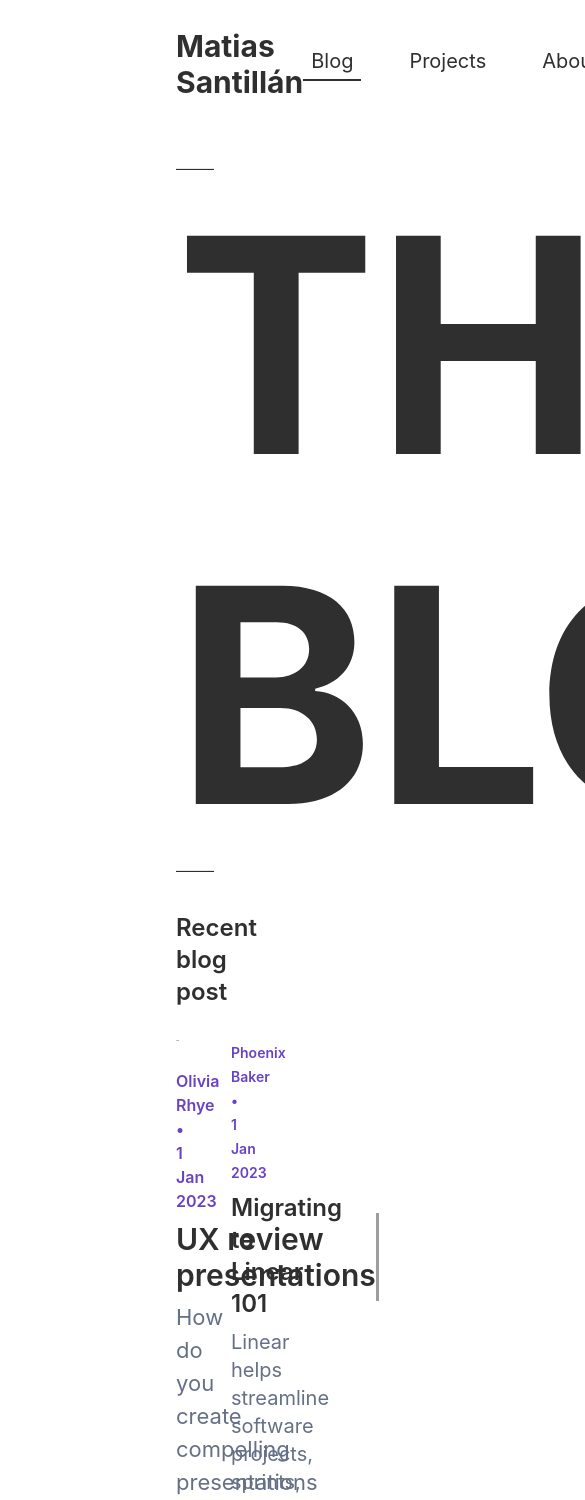
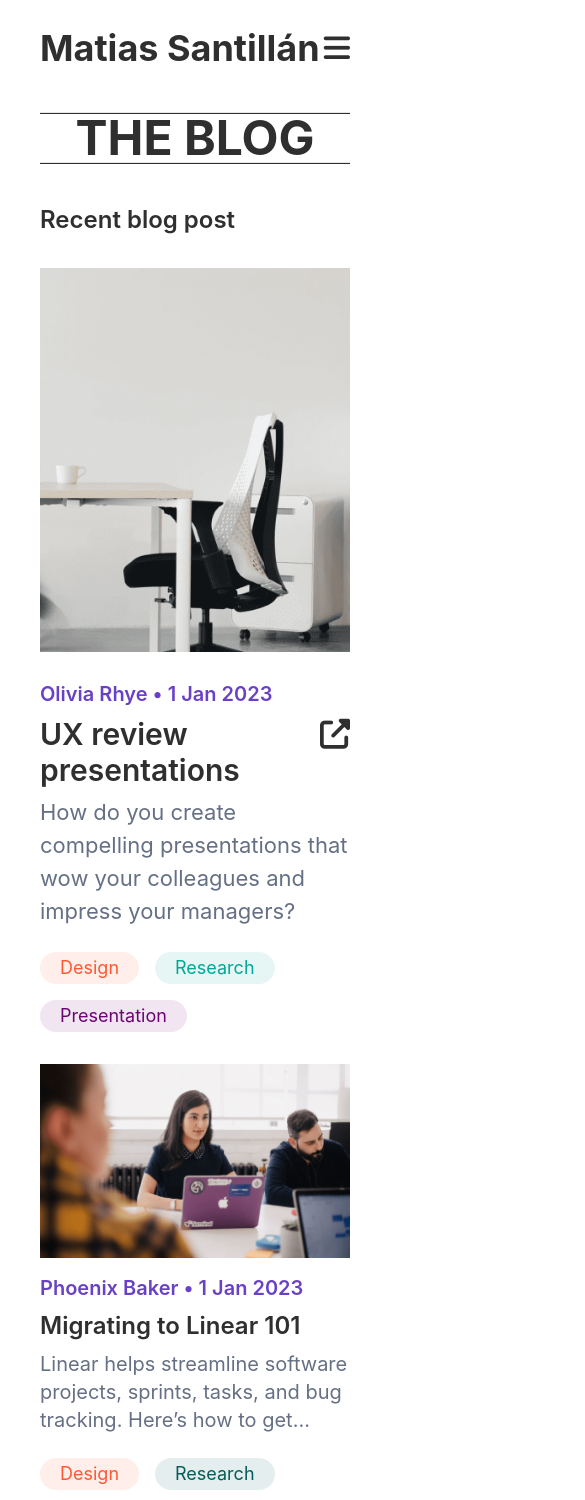
Before and after one commit to MatiSanti7/TheBlog, a React (Vite) app: page / in a window 390 px wide. Shown: the top 1500 px of the page, 585 px wide, since content can reach past the window. Built offline with nearby package versions, Linux system fonts and the light colour scheme; grey boxes are pictures that could not be loaded; the HTML template or start-up script is replaced by a standard one.

Commit message:
Added Media Queries Blog Section

```diff
--- a/src/App.jsx
+++ b/src/App.jsx
@@ -11,7 +11,11 @@ const App = () => {
   };
 
   return (
-    <div className={`${darkMode ? "dark-mode" : "light-mode"} px-44`}>
+    <div
+      className={`${
+        darkMode ? "dark-mode" : "light-mode"
+      } 2xl:px-44 md:px-20 px-10 pt-28`}
+    >
       <Nav toggleDarkMode={toggleDarkMode} />
       <Blog></Blog>
       <Footer></Footer>
--- a/src/components/Blog/Blog.jsx
+++ b/src/components/Blog/Blog.jsx
@@ -4,9 +4,11 @@ import AllBlogs from "./AllBlogs";
 const Blog = () => {
   return (
     <>
-      <hr className="mt-10" />
-      <h1 className="font-bold text-center">THE BLOG</h1>
-      <hr className="mb-10" />
+      <hr className="h-0.5 bg-[#2f2f2f]" />
+      <h1 className="font-bold text-center 2xl:text-[220px] 2xl:leading-[270px] md:text-[120px] md:leading-[170px] text-5xl">
+        THE BLOG
+      </h1>
+      <hr className="mb-10 h-0.5 bg-[#2f2f2f]" />
       <RecentBlog></RecentBlog>
       <AllBlogs></AllBlogs>
     </>
--- a/src/components/Blog/BlogPostCard.jsx
+++ b/src/components/Blog/BlogPostCard.jsx
@@ -1,27 +1,26 @@
 import PropTypes from "prop-types";
-import iconWrap from "../../assets/img/Icon-wrap.svg";
 
 const BlogPostCard = ({ post }) => {
   const { image, title, author, date, description, categories } = post;
   return (
-    <section className="grid grid-cols-2 gap-8">
-      <img src={image} alt={title} />
-      <div>
-        <small className="text-base font-semibold text-[#6941C6]">
+    <div className="grid-cols-2 gap-8 2xl:grid">
+      <img
+        src={image}
+        alt={title}
+        className="object-cover w-full md:h-auto h-96"
+      />
+      <div className="mt-5">
+        <small className="2xl:text-base md:text-lg text-xl font-semibold text-[#6941C6]">
           {author} • {date}
         </small>
         <a href="#" className="flex justify-between">
           <h3 className="py-2 text-3xl font-semibold">{title}</h3>
-          <img
-            src={iconWrap}
-            alt=""
-            className="text-[#2f2f2f] w-10 icon-wrap"
-          />
+          <i className="pt-2 text-3xl fa-solid fa-up-right-from-square"></i>
         </a>
         <p className="text-[22px] text-[#667085] font-normal mb-6">
           {description}
         </p>
-        <ul className="flex gap-4">
+        <ul className="flex flex-wrap gap-4">
           {categories.map((cat, index) => {
             const numRandom = Math.floor(Math.random() * 7) + 1;
             return (
@@ -32,7 +31,7 @@ const BlogPostCard = ({ post }) => {
           })}
         </ul>
       </div>
-    </section>
+    </div>
   );
 };
 
--- a/src/components/Blog/Post.jsx
+++ b/src/components/Blog/Post.jsx
@@ -4,17 +4,17 @@ const Post = ({ post }) => {
   const { image, title, author, date, description, categories } = post;
 
   return (
-    <div className="grid grid-cols-2 gap-5">
-      <img src={image} alt="" />
-      <div>
-        <small className="text-sm font-semibold text-[#6941C6]">
+    <div className="grid md:grid-cols-2 md:gap-5">
+      <img src={image} alt="" className="w-full" />
+      <div className="mt-4 md:mt-0">
+        <small className="2xl:text-base md:text-lg text-xl font-semibold text-[#6941C6]">
           {author} • {date}
         </small>
         <a href="">
           <h3 className="py-2 text-2xl font-semibold">{title}</h3>
         </a>
         <p className="text-xl text-[#667085] font-normal mb-6">{description}</p>
-        <ul className="flex gap-4">
+        <ul className="flex flex-wrap gap-4">
           {categories.map((cat, index) => {
             const numRandom = Math.floor(Math.random() * 7) + 1;
             return (
--- a/src/components/Blog/PostBlog.jsx
+++ b/src/components/Blog/PostBlog.jsx
@@ -1,26 +1,22 @@
 import PropTypes from "prop-types";
-import iconWrap from "../../assets/img/Icon-wrap.svg";
 
 const PostBlog = ({ post }) => {
   const { image, title, author, date, description, categories } = post;
   return (
-    <div className="post-blog">
-      <img
-        src={image}
-        alt=""
-        className="mb-5 h-[310px] object-cover w-[490px]"
-      />
-      <small className="text-base font-semibold text-[#6941C6]">
+    <div className="flex flex-col gap-5 h-min">
+      <img src={image} alt="" className="object-cover w-full xl:h-1/2 h-1/3" />
+      <div className="">
+        <small className="2xl:text-base md:text-lg text-xl font-semibold text-[#6941C6]">
           {author} • {date}
         </small>
-      <a href="#" className="flex justify-between">
-        <h3 className="py-2 text-3xl font-semibold">{title}</h3>
-        <img src={iconWrap} alt="" className="text-[#2f2f2f] w-10 icon-wrap" />
+        <a href="#" className="flex items-start justify-between">
+          <h3 className="w-11/12 py-2 text-3xl font-semibold">{title}</h3>
+          <i className="pt-2 text-3xl fa-solid fa-up-right-from-square"></i>
         </a>
         <p className="text-[22px] text-[#667085] font-normal mb-6">
           {description}
         </p>
-      <ul className="flex gap-2">
+        <ul className="flex flex-wrap gap-2">
           {categories.map((cat, index) => {
             const numRandom = Math.floor(Math.random() * 7) + 1;
             return (
@@ -30,6 +26,7 @@ const PostBlog = ({ post }) => {
             );
           })}
         </ul>
+      </div>
     </div>
   );
 };
--- a/src/components/Blog/PrincipalPost.jsx
+++ b/src/components/Blog/PrincipalPost.jsx
@@ -1,23 +1,26 @@
 import PropTypes from "prop-types";
-import iconWrap from "../../assets/img/Icon-wrap.svg";
 
 const PrincipalPost = ({ post }) => {
   const { image, title, author, date, description, categories } = post;
 
   return (
-    <div className="principal-post">
-      <img src={image} alt="img-principal" className="mb-7" />
-      <small className="text-base font-semibold text-[#6941C6]">
+    <div className="mb-8 principal-post">
+      <img
+        src={image}
+        alt="img-principal"
+        className="object-cover w-full mb-7 md:h-auto h-96"
+      />
+      <small className="2xl:text-base md:text-lg text-xl font-semibold text-[#6941C6]">
         {author} • {date}
       </small>
       <a href="#" className="flex justify-between">
         <h3 className="py-2 text-3xl font-semibold">{title}</h3>
-        <img src={iconWrap} alt="" className="text-[#2f2f2f] w-10 icon-wrap" />
+        <i className="pt-2 text-3xl fa-solid fa-up-right-from-square"></i>
       </a>
       <p className="text-[22px] text-[#667085] font-normal mb-6">
         {description}
       </p>
-      <ul className="flex gap-4">
+      <ul className="flex flex-wrap gap-4">
         {categories.map((cat, index) => {
           const numRandom = Math.floor(Math.random() * 7) + 1;
           return (
--- a/src/components/Blog/RecentBlog.jsx
+++ b/src/components/Blog/RecentBlog.jsx
@@ -6,9 +6,9 @@ import postsData from "../../../posts.json";
 
 const RecentBlog = () => {
   return (
-    <section className="pb-16">
-      <h2 className="mb-8 text-2xl font-semibold">Recent blog post</h2>
-      <div className="grid grid-cols-2 gap-8 mb-16">
+    <section className="pb-12">
+      <h2 className="pb-8 text-2xl font-semibold">Recent blog post</h2>
+      <div className="gap-8 mb-16 2xl:grid 2xl:grid-cols-2">
         <PrincipalPost post={postsData[0]}></PrincipalPost>
         <div className="flex flex-col gap-8 column-post">
           <Post post={postsData[1]}></Post>
--- a/src/components/Footer.jsx
+++ b/src/components/Footer.jsx
@@ -2,7 +2,7 @@ const Footer = () => {
   const yearCurrent = new Date().getFullYear();
   return (
     <footer>
-      <ul className="flex gap-6 py-8 text-xl">
+      <ul className="flex gap-6 py-8 2xl:text-xl">
         <li>
           <span>© {yearCurrent}</span>
         </li>
--- a/src/components/Nav.jsx
+++ b/src/components/Nav.jsx
@@ -1,21 +1,52 @@
+import { useEffect, useState } from "react";
 import PropTypes from "prop-types";
 import "./styles/header.css";
 
 const Nav = ({ toggleDarkMode }) => {
+  const [isMenuOpen, setIsMenuOpen] = useState(false);
+
+  const handleMenuToggle = () => {
+    setIsMenuOpen(!isMenuOpen);
+  };
+
+  useEffect(() => {
+    const bars = document.querySelector(".fa-bars");
+    const nav = document.querySelector(".nav");
+
+    const handleClick = () => {
+      nav.classList.toggle("top-0");
+      nav.classList.toggle("top-[-100%]");
+    };
+
+    if (bars) {
+      bars.addEventListener("click", handleClick);
+    }
+
+    return () => {
+      if (bars) {
+        bars.removeEventListener("click", handleClick);
+      }
+    };
+  }, []);
+
   return (
-    <nav className="flex items-center justify-between pt-7 pb-7">
-      <strong className="text-3xl">Matias Santillán</strong>
-      <ul className="flex gap-10 text-xl">
-        <li className="pb-1 pl-2 pr-2 nav-item active">
+    <header>
+      <nav className="fixed top-0 left-0 flex items-center justify-between w-full px-10 pt-7 pb-7 2xl:px-44 md:px-20 nav-princ">
+        <strong className="text-4xl md:text-xl 2xl:text-4xl">
+          Matias Santillán
+        </strong>
+        <div>
+          <ul className="hidden text-xl 2xl:gap-10 md:gap-2 md:flex">
+            <li className="px-2 pb-1 nav-item active">
               <a href="blog.html">Blog</a>
             </li>
-        <li className="pb-1 pl-2 pr-2 nav-item">
+            <li className="px-2 pb-1 nav-item">
               <a href="projects.html">Projects</a>
             </li>
-        <li className="pb-1 pl-2 pr-2 nav-item">
+            <li className="px-2 pb-1 nav-item">
               <a href="about.html">About</a>
             </li>
-        <li className="pb-1 pl-2 pr-2 nav-item">
+            <li className="px-2 pb-1 nav-item">
               <a href="newsletter.html">Newsletter</a>
             </li>
             <li>
@@ -25,7 +56,47 @@ const Nav = ({ toggleDarkMode }) => {
               </label>
             </li>
           </ul>
+          <div className="block text-3xl md:hidden">
+            <a href="/" onClick={(e) => e.preventDefault()}>
+              <i className="fas fa-bars" onClick={handleMenuToggle}></i>
+            </a>
+          </div>
+        </div>
       </nav>
+      <section
+        className={`fixed ${
+          isMenuOpen ? "top-0" : "top-[-100%]"
+        } left-0 flex flex-col items-center justify-end w-full h-screen bg-white nav`}
+      >
+        <strong className="mb-20 text-3xl md:text-xl">Matias Santillán</strong>
+        <ul className="flex flex-col gap-6 text-3xl text-center">
+          <li className="h-11 nav-item active">
+            <a href="blog.html">Blog</a>
+          </li>
+          <li className=" h-11 nav-item">
+            <a href="projects.html">Projects</a>
+          </li>
+          <li className=" h-11 nav-item">
+            <a href="about.html">About</a>
+          </li>
+          <li className=" h-11 nav-item">
+            <a href="newsletter.html">Newsletter</a>
+          </li>
+          <li>
+            <label className="switch">
+              <input type="checkbox" onChange={toggleDarkMode} />
+              <span className="slider round"></span>
+            </label>
+          </li>
+        </ul>
+        <a href="/" onClick={(e) => e.preventDefault()}>
+          <i
+            className="pb-20 text-5xl pt-80 fa-solid fa-xmark"
+            onClick={handleMenuToggle}
+          ></i>
+        </a>
+      </section>
+    </header>
   );
 };
 
--- a/src/components/styles/header.css
+++ b/src/components/styles/header.css
@@ -1,19 +1,21 @@
-h1 {
-  font-size: 300px !important;
-  line-height: 350px;
-}
-
-hr {
-  height: 2px !important;
-  background-color: #2f2f2f;
-}
-
 .active {
   border-bottom: 2px solid #2f2f2f;
 }
 
 .nav-item:hover {
   border-bottom: 2px solid #2f2f2f;
+}
+
+.nav-princ {
+  background-color: white;
+}
+
+.dark-mode .nav-princ {
+  background-color: #2f2f2f;
+}
+
+.dark-mode .nav {
+  background-color: #2f2f2f;
 }
 
 .dark-mode .nav-item:hover {
--- a/src/index.css
+++ b/src/index.css
@@ -10,6 +10,7 @@ body {
   margin: 0;
   padding: 0;
   color: #2f2f2f;
+  scroll-behavior: smooth;
 }
 
 .dark-mode {
```
Also changed, not shown: src/components/Blog/AllBlogs.jsx (+21 -13 lines). Lines whose indentation alone changed are shown as unchanged.
